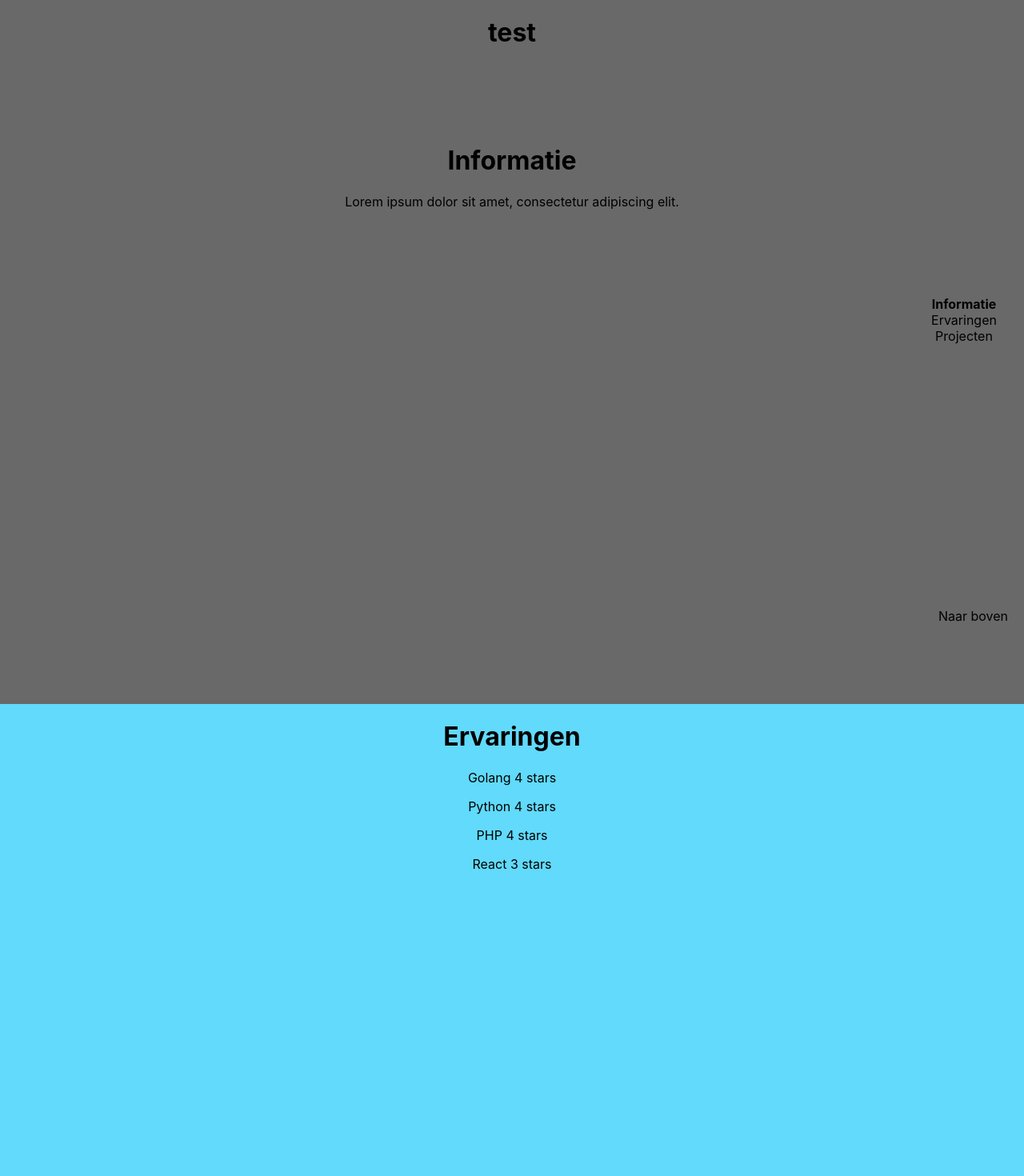
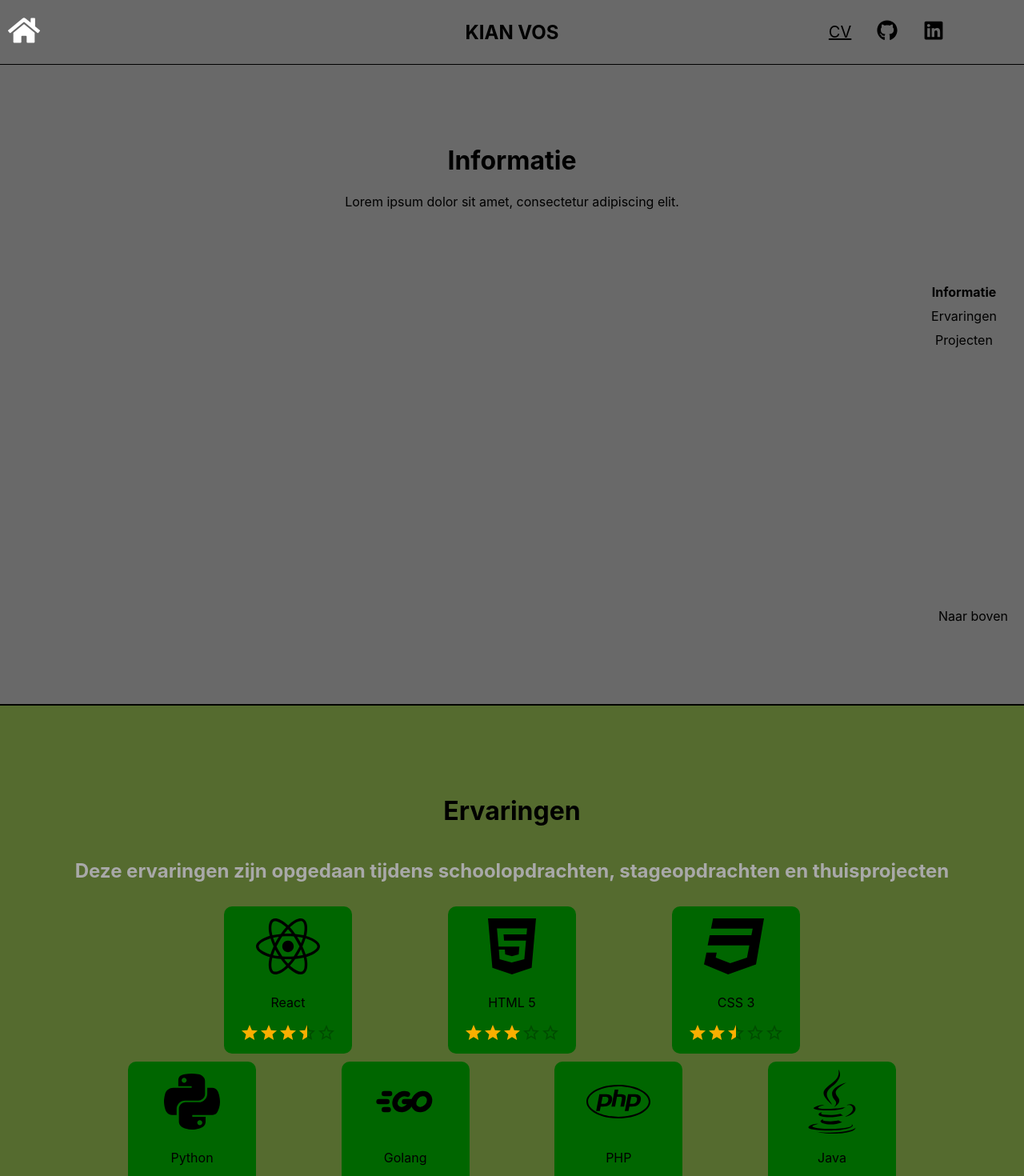
Before and after one commit to Kianvos/portfolio, a React (Create React App) app: page / in a window 1280 px wide. Shown: the top 1470 px of the page at 80% size. Built offline with nearby package versions, Linux system fonts and the light colour scheme.

Commit message:
Ervaringen en navbar gefixt

```diff
--- a/package.json
+++ b/package.json
@@ -3,12 +3,17 @@
   "version": "0.1.0",
   "private": true,
   "dependencies": {
+    "@emotion/react": "^11.10.6",
+    "@emotion/styled": "^11.10.6",
+    "@mui/material": "^5.12.1",
     "@testing-library/jest-dom": "^5.16.5",
     "@testing-library/react": "^13.4.0",
     "@testing-library/user-event": "^13.5.0",
     "react": "^18.2.0",
     "react-dom": "^18.2.0",
     "react-fullpage": "^0.1.19",
+    "react-icons": "^4.8.0",
+    "react-router-dom": "^6.10.0",
     "react-scripts": "5.0.1",
     "react-scroll": "^1.8.9",
     "web-vitals": "^2.1.4"
--- a/src/App.js
+++ b/src/App.js
@@ -1,7 +1,9 @@
 import './App.css';
 import Homepage from "./assets/components/Homepage/homepage";
-import Header from "./assets/components/Homepage/default/header";
+import Header from "./assets/components/default/header";
 import {useEffect, useRef, useState} from "react";
+import {Route, BrowserRouter as Router, Routes} from "react-router-dom";
+import CV from "./assets/components/CV/cv";
 
 
 function App() {
@@ -27,10 +29,17 @@ function App() {
 
 
     return (
-        <div className="App" ref={ref}>
-            <Header isScrolled={isScrolled}/>
-            <Homepage/>
-        </div>
+        <Router>
+            <div className="App" ref={ref}>
+                <Header isScrolled={isScrolled}/>
+                <Routes>
+                    <Route path="/" element={<Homepage/>}/>
+                    <Route path="/CV" element={<CV/>}/>
+                    <Route path="*" element={<p>404, pagina bestaat niet.</p>}/>
+                </Routes>
+            </div>
+        </Router>
+
     );
 }
 
--- /dev/null
+++ b/src/assets/components/CV/cv.js
@@ -0,0 +1,17 @@
+import React, {useRef} from 'react';
+import {Link} from "react-scroll";
+const CV = () => {
+    const ref = useRef(null);
+
+    return (
+        <div ref={ref} id="top">
+            <div style={{position: "fixed", bottom: "20px", right: "20px", cursor: "pointer"}}>
+                <Link to="top" smooth={true}>
+                    Naar boven
+                </Link>
+            </div>
+        </div>
+    );
+}
+
+export default CV;
--- a/src/assets/components/Homepage/default/default.css
+++ /dev/null
@@ -1,14 +0,0 @@
-.navbar {
-    position: fixed;
-    height: 80px;
-    top: 0;
-    left: 0;
-    right: 0;
-    background-color: transparent;
-    color: black;
-    transition: all 0.3s ease-in-out;
-}
-
-.navbar.scrolled {
-    background-color: gray;
-}
--- a/src/assets/components/Homepage/default/header.js
+++ /dev/null
@@ -1,12 +0,0 @@
-import React from 'react';
-import './default.css';
-function Header({isScrolled}) {
-    const navBarClass = isScrolled ? "navbar scrolled" : "navbar";
-    return (
-        <div className={navBarClass}>
-            <h1>test</h1>
-        </div>
-    );
-}
-
-export default Header;
--- a/src/assets/components/Homepage/experiences.js
+++ b/src/assets/components/Homepage/experiences.js
@@ -1,13 +1,55 @@
 import React from "react";
+import {FaCss3, FaHtml5, FaJava, FaPhp, FaPython, FaReact} from "react-icons/fa";
+import {TbBrandGolang} from "react-icons/tb";
+import {Rating} from "@mui/material";
 
 const Projects = () => {
     return (
         <div className="sections" id="experiences">
             <h1>Ervaringen</h1>
-            <p>Golang 4 stars</p>
-            <p>Python 4 stars</p>
-            <p>PHP 4 stars</p>
-            <p>React 3 stars</p>
+            <h2 style={{color: "darkgray"}}>Deze ervaringen zijn opgedaan tijdens schoolopdrachten, stageopdrachten en
+                thuisprojecten</h2>
+            <div className={"container-experiences"}>
+                <div className={"row frontend"}>
+                    <div className="experience">
+                        <FaReact className={"icon"}/>
+                        <p>React</p>
+                        <Rating readOnly precision={0.5} defaultValue={3.5}/>
+                    </div>
+                    <div className="experience">
+                        <FaHtml5 className={"icon"}/>
+                        <p>HTML 5</p>
+                        <Rating readOnly precision={0.5} defaultValue={3}/>
+                    </div>
+                    <div className="experience">
+                        <FaCss3 className={"icon"}/>
+                        <p>CSS 3</p>
+                        <Rating readOnly precision={0.5} defaultValue={2.5}/>
+                    </div>
+                </div>
+                <div className={"row backend"}>
+                    <div className="experience">
+                        <FaPython className={"icon"}/>
+                        <p>Python</p>
+                        <Rating readOnly precision={0.5} defaultValue={4}/>
+                    </div>
+                    <div className="experience">
+                        <TbBrandGolang className={"icon"}/>
+                        <p>Golang</p>
+                        <Rating readOnly precision={0.5} defaultValue={4}/>
+                    </div>
+                    <div className="experience">
+                        <FaPhp className={"icon"}/>
+                        <p>PHP</p>
+                        <Rating readOnly precision={0.5} defaultValue={3}/>
+                    </div>
+                    <div className="experience">
+                        <FaJava className={"icon"}/>
+                        <p>Java</p>
+                        <Rating readOnly precision={0.5} defaultValue={3}/>
+                    </div>
+                </div>
+            </div>
         </div>
     );
 };
--- a/src/assets/components/Homepage/homepage.js
+++ b/src/assets/components/Homepage/homepage.js
@@ -1,4 +1,4 @@
-import React, {useRef, useState} from "react";
+import React, {useRef} from "react";
 import Information from "./information";
 import Projects from "./projects";
 import Experiences from "./experiences";
@@ -16,42 +16,26 @@ const Homepage = () => {
     return (
         <div ref={ref} id="top">
             <div className="sidebar">
+                <ul>
+                    <li>
                         <Link to="information" spy={true} smooth={true} offset={-80} duration={800} onSetActive={handleSetActive}>
                             Informatie
                         </Link>
-                <br/>
+                    </li>
+                    <li>
                         <Link to="experiences" spy={true} smooth={true} offset={-80} duration={800} onSetActive={handleSetActive}>
                             Ervaringen
                         </Link>
-                <br/>
+                    </li>
+                    <li>
                         <Link to="projects" spy={true} smooth={true} offset={-80} duration={800} onSetActive={handleSetActive}>
                             Projecten
                         </Link>
-
-
-                {/*<ul>*/}
-                {/*    <li*/}
-                {/*        className={active === "information" ? "active" : ""}*/}
-                {/*//         onClick={() => handleMenuItemClick("information")}*/}
-                {/*//     >*/}
-                {/*        Informatie*/}
-                {/*    </li>*/}
-                {/*//     <li*/}
-                {/*        className={active === "projects" ? "active" : ""}*/}
-                {/*        onClick={() => handleMenuItemClick("projects")}*/}
-                {/*    >*/}
-                {/*        Projecten*/}
-                {/*    </li>*/}
-                {/*    <li*/}
-                {/*        className={active === "experiences" ? "active" : ""}*/}
-                {/*        onClick={() => handleMenuItemClick("experiences")}*/}
-                {/*    >*/}
-                {/*        Ervaring*/}
-                {/*    </li>*/}
-                {/*</ul>*/}
+                    </li>
+                </ul>
             </div>
 
-            <Element name="information" id="information">
+            <Element className="section" name="information" id="information">
                 <Information/>
             </Element>
             <Element name="experiences" id="experiences">
--- a/src/assets/components/Homepage/style.css
+++ b/src/assets/components/Homepage/style.css
@@ -1,6 +1,7 @@
 .sections {
-    height: calc(100vh - 80px);
+    min-height: calc(100vh - 80px);
     overflow: hidden;
+    border-bottom: 2px solid black;
 }
 
 section {
@@ -37,9 +38,86 @@ section {
 }
 
 #projects {
-    background-color: red;
+    background-color: darkslategray;
 }
 
 #experiences {
-    background-color: #61dafb;
+    display: flex;
+    flex-direction: column;
+    width: 100%;
+    background-color: darkolivegreen;
+    justify-content: center;
+    align-items: center;
 }
+
+.experience {
+    background-color: #006600;
+    padding-bottom: 10px;
+    padding-top: 10px;
+    width: 10em;
+    border-radius: 10px;
+    transition: all 0.3s ease-in-out;
+    margin-top: 10px;
+}
+
+.experience:hover{
+    transform: rotateX(10deg) rotateY(20deg);
+}
+
+.container-experiences {
+    display: flex;
+    flex-direction: column;
+    flex-wrap: wrap;
+    width: 75%;
+    margin: 0 auto;
+}
+
+.row {
+    display: flex;
+    flex-wrap: wrap;
+    align-items: center;
+}
+
+.frontend {
+    justify-content: space-evenly;
+}
+
+.backend {
+    justify-content: space-between;
+}
+
+
+@media only screen and (max-width: 600px) {
+    .sidebar {
+        display: none;
+    }
+
+    .sections {
+        overflow: hidden;
+        border-bottom: 2px solid black;
+    }
+
+    .experience {
+        margin-top: 5px;
+    }
+
+    .container-experiences {
+        padding-bottom: 10px;
+    }
+}
+
+.icon{
+    font-size: 5em;
+}
+
+@media only screen and (max-width: 500px) {
+    .container-experiences{
+        width: 98%;
+    }
+}
+
+@media only screen and (max-width: 350px) {
+    .experience {
+        margin: 5px auto;
+    }
+}
--- /dev/null
+++ b/src/assets/components/default/default.css
@@ -0,0 +1,90 @@
+.navbar {
+    z-index: 1;
+    position: fixed;
+    height: 80px;
+    top: 0;
+    left: 0;
+    right: 0;
+    background-color: transparent;
+    color: black;
+    transition: all 0.3s ease-in-out;
+    border-bottom: 1px solid black;
+}
+
+.navbar.scrolled {
+    background-color: gray;
+}
+
+.left-container{
+    margin-right: auto;
+}
+
+.right-container{
+    display: flex;
+    margin-right: 80px;
+    align-items: center;
+}
+
+.center-container{
+    margin: 0 auto;
+}
+
+nav{
+    height: 100%;
+}
+
+nav ul {
+    display: grid;
+    grid-template-columns: 1fr 1fr 1fr 1fr 1fr;
+    height: 100%;
+    justify-content: space-between;
+    align-items: center;
+    list-style-type: none;
+    margin: 0;
+    padding: 0;
+}
+
+li{
+    color: black;
+    text-decoration: none;
+}
+
+.right-li{
+    color: black;
+    font-size: 20px;
+}
+
+nav li {
+    margin: 0 10px;
+}
+
+nav li.center {
+    flex-grow: 1;
+    text-align: center;
+}
+
+nav li.right {
+    margin-left: auto;
+    margin-right: 20px;
+}
+
+@media only screen and (max-width: 600px) {
+    .right-container{
+        margin-right: 0;
+    }
+    nav ul {
+        grid-template-columns: 0.5fr 0fr 1fr 0fr 1fr;
+    }
+    nav li.right {
+        margin-right: 0;
+    }
+}
+
+@media only screen and (max-width: 500px) {
+    nav ul {
+        grid-template-columns: 0.3fr 0fr 1fr 0fr 1fr;
+    }
+    li.h1 {
+        font-size: 20px;
+    }
+}
--- /dev/null
+++ b/src/assets/components/default/header.js
@@ -0,0 +1,50 @@
+import React from 'react';
+import {NavLink} from "react-router-dom";
+import {FaHome, FaGithub, FaLinkedin} from "react-icons/fa";
+
+import './default.css';
+
+function Header({isScrolled}) {
+    const navBarClass = isScrolled ? "navbar scrolled" : "navbar";
+    return (
+        <div className={navBarClass}>
+            <nav>
+                <ul>
+                    <div className="left-container">
+                        <li>
+                            <NavLink to={"/"}>
+                                <FaHome color={"white"} size={40}/>
+                            </NavLink>
+                        </li>
+                    </div>
+                    <div></div>
+                    <div className="center-container">
+                        <li className="center">
+                            <h1>KIAN VOS</h1>
+                        </li>
+                    </div>
+                    <div>
+
+                    </div>
+                    <div className="right-container">
+                        <li className="right">
+                            <NavLink className="right-li" to={"/CV"}>CV</NavLink>
+                        </li>
+                        <li className="right">
+                            <a href="https://www.github.com/kianvos" target="_blank" rel="noreferrer">
+                                <FaGithub color={"black"} size={26}/>
+                            </a>
+                        </li>
+                        <li className="right">
+                            <a href="https://www.linkedin.com/in/kian-vos/" target="_blank" rel="noreferrer">
+                                <FaLinkedin color={"black"} size={26}/>
+                            </a>
+                        </li>
+                    </div>
+                </ul>
+            </nav>
+        </div>
+    );
+}
+
+export default Header;
```
Also changed, not shown: 1 other file (tests, documents, lock files or other folders). Lines whose indentation alone changed are shown as unchanged.
